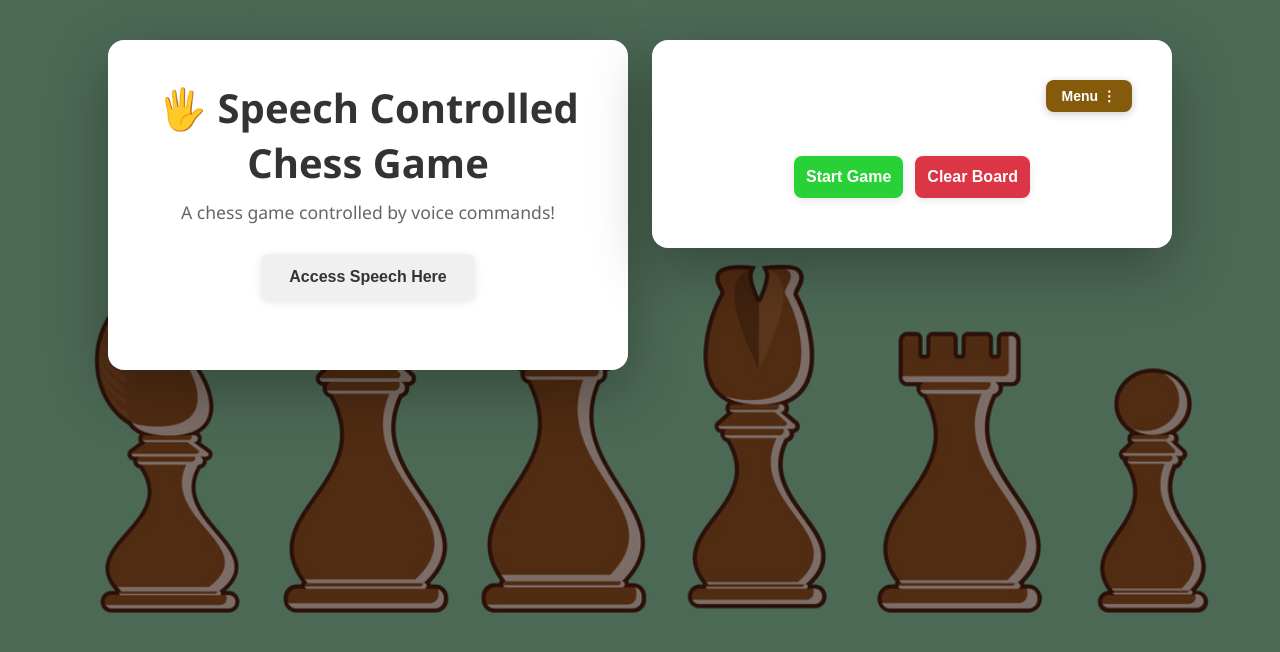
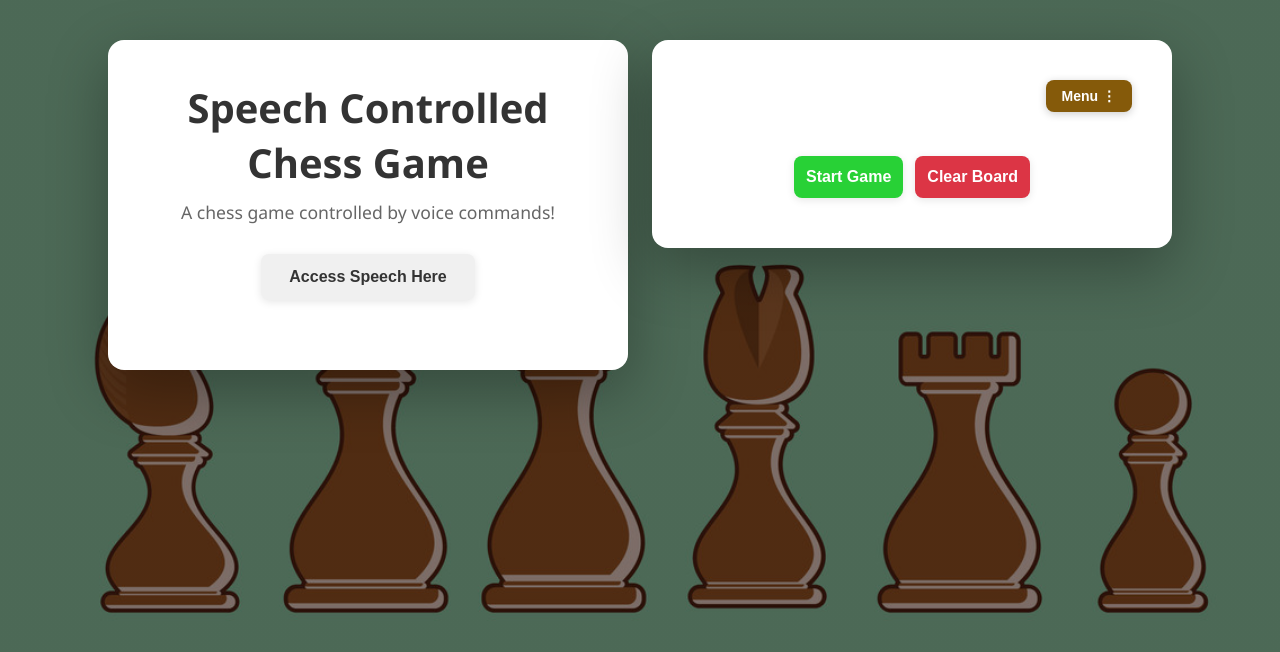
Before and after one commit to ShimraHazmi/423ChessNUIGame, a website with bundled scripts: page index.html in a window 1280 px wide. Built offline with nearby package versions, Linux system fonts and the light colour scheme.

Commit message:
Final touch ups

```diff
--- a/index.html
+++ b/index.html
@@ -16,7 +16,7 @@
 <body>
     <div class="layout">
       <div class="panel">
-        <h1>🖐️ Speech Controlled Chess Game </h1>
+        <h1>Speech Controlled Chess Game </h1>
         <p class="subtitle">A chess game controlled by voice commands!</p>
 
         <div class="button-group">
@@ -81,7 +81,6 @@
     <!-- Winning Screen Popup -->
     <div id="winningPopup" class="winning-popup hidden">
       <div class="winning-content">
-        <!-- <div class="winning-icon" id="winningIcon"></div> -->
         <h2 id="winningTitle" class="winning-title">Checkmate!</h2>
         <p id="winningMessage" class="winning-message">White wins!</p>
         <div class="winning-buttons">
```
